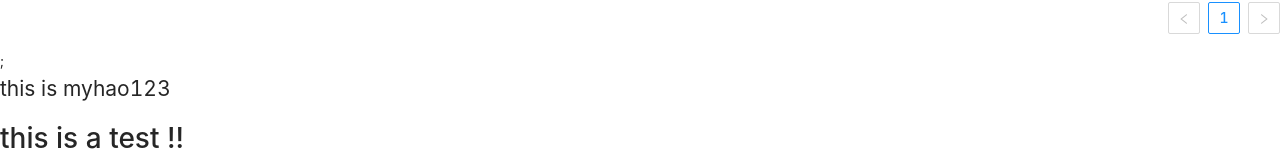
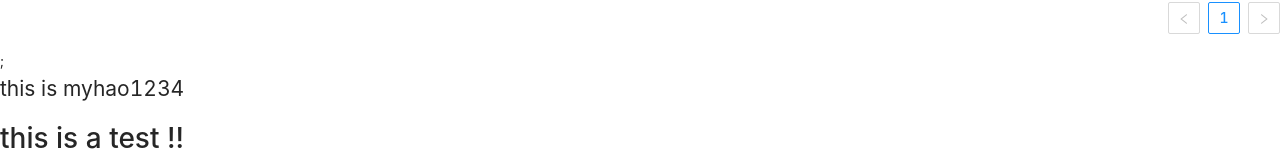
Before and after one commit to yunets/antd-mobile-learning, a React (Create React App) app: page / in a window 1280 px wide. Shown: the part 179-341 px from the top of the page. Built offline with nearby package versions, Linux system fonts and the light colour scheme.

Commit message:
myhao1234 myhao1234

```diff
--- a/src/page/nav/MyNav.js
+++ b/src/page/nav/MyNav.js
@@ -39,7 +39,7 @@ export class MyNav extends React.Component {
     return (
       <div>
         <Table dataSource={this.dataSource} columns={this.columns} />;
-        <legend>this is myhao123</legend>
+        <legend>this is myhao1234</legend>
       </div>
     );
   }
```
